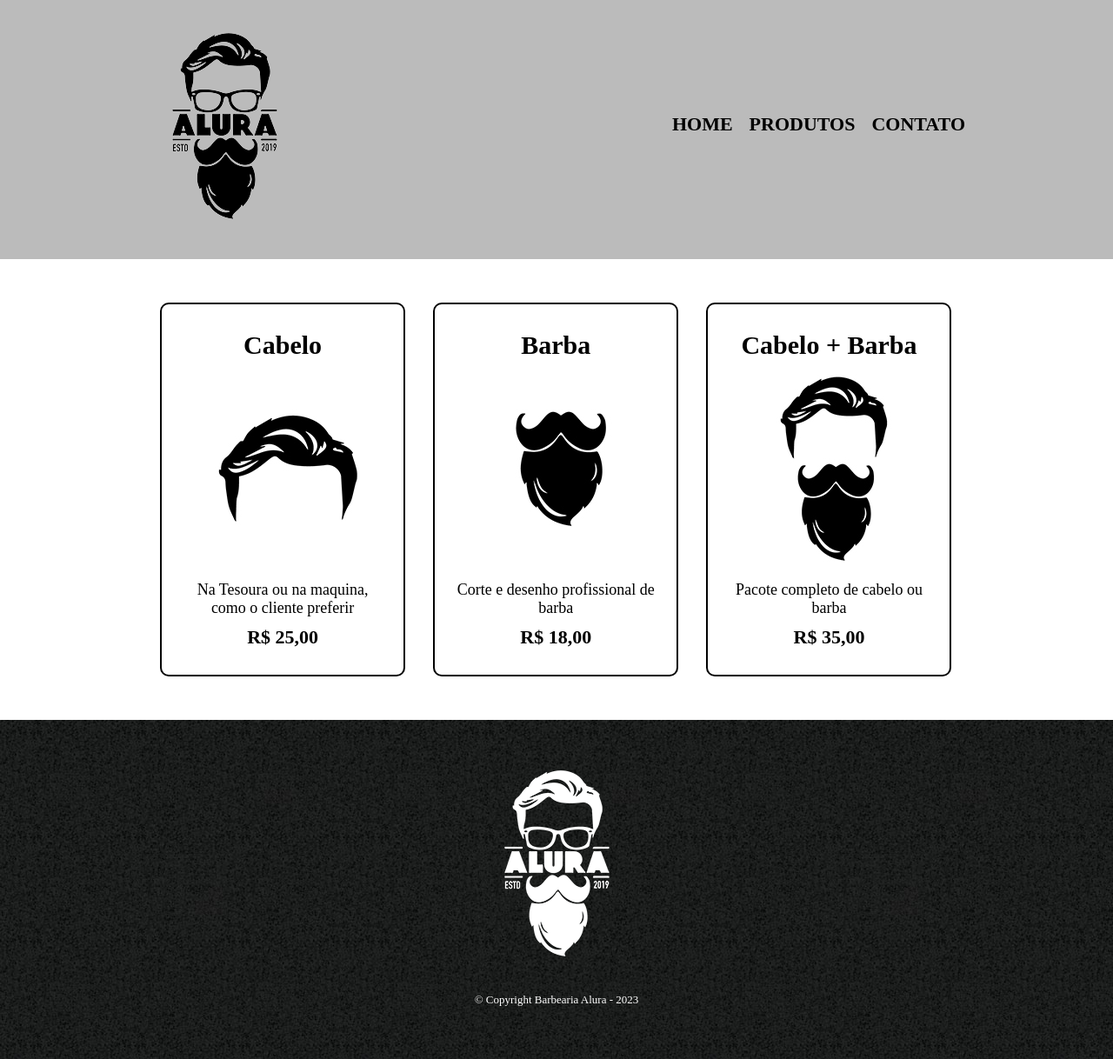
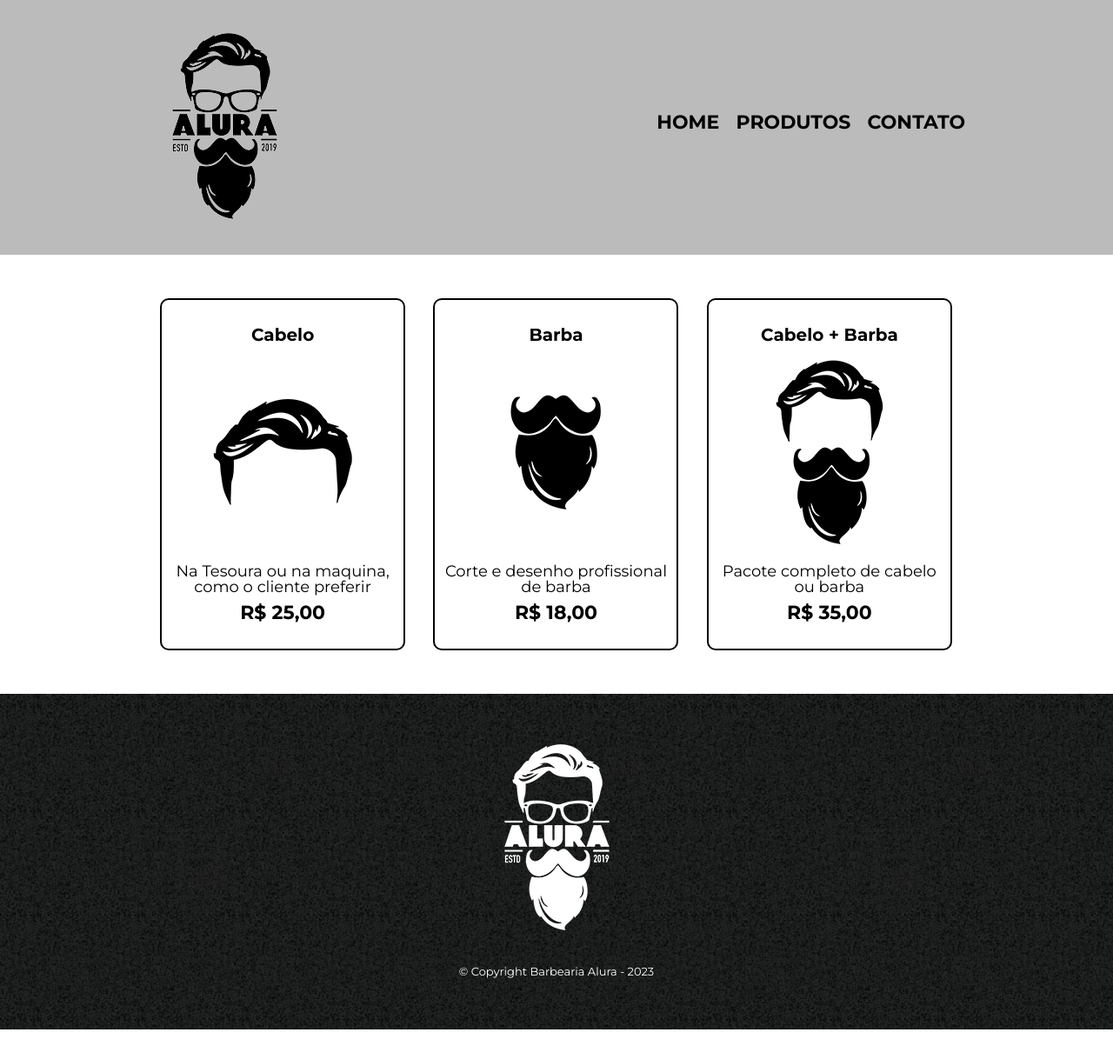
Before and after one commit to buenozy/alura-projeto-barbearia, a plain HTML site: page produtos.html in a window 1280 px wide. Shown: the whole page at 87% size. After the commit the page ends 1184 px from the top, so only its background shows below. Drawn offline with Linux system fonts and the light colour scheme.

Commit message:
Adicionado Fontes Externas e Alterado CSS

```diff
--- a/produtos.html
+++ b/produtos.html
@@ -5,7 +5,8 @@
 	<meta charset="UTF-8">
 	<title>Produtos - Barbearia Alura</title>
 	<link rel="stylesheet" href="./style/reset.css">
-	<link rel="stylesheet" href="./style/produtos.css">
+	<link rel="stylesheet" href="./style/style.css">
+	<link rel="stylesheet" href="https://fonts.googleapis.com/css2?family=Montserrat:ital,wght@0,100;0,200;0,300;0,400;0,500;0,600;0,700;0,800;0,900;1,100;1,200;1,300;1,400;1,500;1,600;1,700;1,800;1,900&display=swap">
 </head>
 
 <body>
--- a/style/home.css
+++ /dev/null
@@ -1,95 +0,0 @@
-header {
-	background: #bbbbbb;
-	padding: 20px 0;
-}
-
-.caixa {
-	position: relative;
-	width: 940px;
-	margin: 0 auto;
-}
-
-nav {
-	position: absolute;
-	top: 110px;
-	right: 0;
-}
-
-nav li {
-	display: inline;
-	margin: 0 0 0 15px;
-}
-
-nav a {
-	text-transform: uppercase;
-	color: #000000;
-	font-weight: bold;
-	font-size: 22px;
-	text-decoration: none;
-}
-
-nav a:hover {
-	color: #c78c19;
-	text-decoration: underline;
-}
-
-#banner {
-	width: 100%;
-}
-
-.principal {
-	background: #cccccc;
-	padding: 30px;
-}
-
-.titulo-principal {
-	padding-left: 20px;
-}
-
-.titulo-centralizado {
-	text-align: center;
-}
-
-p {
-	text-align: center;
-}
-
-#missao {
-	font-size: 20px;
-}
-
-em strong {
-	color: #ff0000;
-}
-
-.itens {
-	font-style: italic;
-}
-
-.beneficios {
-	background: #ffffff;
-	padding: 20px;
-}
-
-.itens-beneficios {
-	display: inline-block;
-	vertical-align: top;
-	width: 20%;
-	margin: 30px;
-}
-
-.imagem-beneficios {
-	width: 50%;
-}
-
-footer {
-	text-align: center;
-	background: url("../img/bg.jpg");
-	padding: 40px 0;
-}
-
-.copyright {
-	color: #ffffff;
-	font-size: 13px;
-	margin: 20px 0;
-}
--- a/style/produtos.css
+++ /dev/null
@@ -1,91 +0,0 @@
-header {
-	background: #bbbbbb;
-	padding: 20px 0;
-}
-
-.caixa {
-	position: relative;
-	width: 940px;
-	margin: 0 auto;
-}
-
-nav {
-	position: absolute;
-	top: 110px;
-	right: 0;
-}
-
-nav li {
-	display: inline;
-	margin: 0 0 0 15px;
-}
-
-nav a {
-	text-transform: uppercase;
-	color: #000000;
-	font-weight: bold;
-	font-size: 22px;
-	text-decoration: none;
-}
-
-nav a:hover {
-	color: #c78c19;
-	text-decoration: underline;
-}
-
-.produtos {
-	width: 940px;
-	margin: 0 auto;
-	padding: 50px 0;
-}
-
-.produtos li {
-	display: inline-block;
-	text-align: center;
-	width: 30%;
-	vertical-align: top;
-	margin: 0 1.5%;
-	padding: 30px 20px;
-	box-sizing: border-box;
-	border: 2px solid #000000;
-	border-radius: 10px;
-}
-
-.produtos li:hover {
-	border-color: #c78c19;
-}
-
-.produtos li:active {
-	border-color: #088c19;
-}
-
-.produtos li:hover h2 {
-	font-size: 34px;
-}
-
-.produtos h2 {
-	font-size: 30px;
-	font-weight: bold;
-}
-
-.produto-descricao {
-	font-size: 18px;
-}
-
-.produto-preco {
-	font-size: 22px;
-	font-weight: bold;
-	margin: 10px 0 0;
-}
-
-footer {
-	text-align: center;
-	background: url("../img/bg.jpg");
-	padding: 40px 0;
-}
-
-.copyright {
-	color: #ffffff;
-	font-size: 13px;
-	margin: 20px 0;
-}
--- a/style/reset.css
+++ b/style/reset.css
@@ -1,4 +1,48 @@
-* {
+/* http://meyerweb.com/eric/tools/css/reset/
+   v2.0 | 20110126
+   License: none (public domain)
+*/
+
+html, body, div, span, applet, object, iframe,
+h1, h2, h3, h4, h5, h6, p, blockquote, pre,
+a, abbr, acronym, address, big, cite, code,
+del, dfn, em, img, ins, kbd, q, s, samp,
+small, strike, strong, sub, sup, tt, var,
+b, u, i, center,
+dl, dt, dd, ol, ul, li,
+fieldset, form, label, legend,
+table, caption, tbody, tfoot, thead, tr, th, td,
+article, aside, canvas, details, embed,
+figure, figcaption, footer, header, hgroup,
+menu, nav, output, ruby, section, summary,
+time, mark, audio, video {
 	margin: 0;
-	box-sizing: border-box;
-  }
+	padding: 0;
+	border: 0;
+	font-size: 100%;
+	font: inherit;
+	vertical-align: baseline;
+}
+/* HTML5 display-role reset for older browsers */
+article, aside, details, figcaption, figure,
+footer, header, hgroup, menu, nav, section {
+	display: block;
+}
+body {
+	line-height: 1;
+}
+ol, ul {
+	list-style: none;
+}
+blockquote, q {
+	quotes: none;
+}
+blockquote:before, blockquote:after,
+q:before, q:after {
+	content: '';
+	content: none;
+}
+table {
+	border-collapse: collapse;
+	border-spacing: 0;
+}
--- a/style/contato.css
+++ b/style/style.css
@@ -1,3 +1,11 @@
+/*css padrão*/
+
+body {
+	font-family: 'Montserrat', sans-serif;
+}
+
+/*css do cabeçalho*/
+
 header {
 	background: #bbbbbb;
 	padding: 20px 0;
@@ -33,7 +41,91 @@ nav a:hover {
 	text-decoration: underline;
 }
 
-main {
+/*css da pagina inicial*/
+
+.banner {
+	width: 100%;
+}
+
+.titulo-principal {
+	text-align: center;
+	font-size: 2em;
+	margin: 0 0 1em;
+	clear: left;
+}
+
+.principal p {
+	margin: 0 0 1em;
+}
+
+.principal strong {
+	font-weight: bold;
+}
+
+.principal em {
+	font-style: italic;
+}
+
+.utensilios {
+	width: 120px;
+	float: left;
+	margin: 0 20px 20px 0;
+}
+
+.imagem-beneficios {
+	width: 60%;
+}
+
+/*css da pagina produtos*/
+
+.produtos {
+	width: 940px;
+	margin: 0 auto;
+	padding: 50px 0;
+}
+
+.produtos li {
+	display: inline-block;
+	text-align: center;
+	width: 30%;
+	vertical-align: top;
+	margin: 0 1.5%;
+	padding: 30px 10px;
+	box-sizing: border-box;
+	border: 2px solid #000000;
+	border-radius: 10px;
+}
+
+.produtos li:hover {
+	border-color: #c78c19;
+}
+
+.produtos li:active {
+	border-color: #088c19;
+}
+
+.produtos li:hover h2 {
+	font-size: 30px;
+}
+
+.produtos h2 {
+	font-size: 20px;
+	font-weight: bold;
+}
+
+.produto-descricao {
+	font-size: 18px;
+}
+
+.produto-preco {
+	font-size: 22px;
+	font-weight: bold;
+	margin: 10px 0 0;
+}
+
+/*css da pagina contato*/
+
+.contato {
 	width: 940px;
 	margin: 0 auto;
 }
@@ -42,8 +134,7 @@ form {
 	margin: 40px 0;
 }
 
-form label,
-form legend {
+form label, form legend {
 	display: block;
 	font-size: 20px;
 	margin: 0 0 10px;
@@ -88,11 +179,12 @@ thead {
 	font-weight: bold;
 }
 
-th,
-td {
+th, td {
 	border: 1px solid #000000;
 	padding: 8px 15px;
 }
+
+/*css do rodapé*/
 
 footer {
 	text-align: center;
```
Also changed, not shown: contato.html (+3 -2 lines), index.html (+15 -10 lines), img/utensilios.jpg (added).
